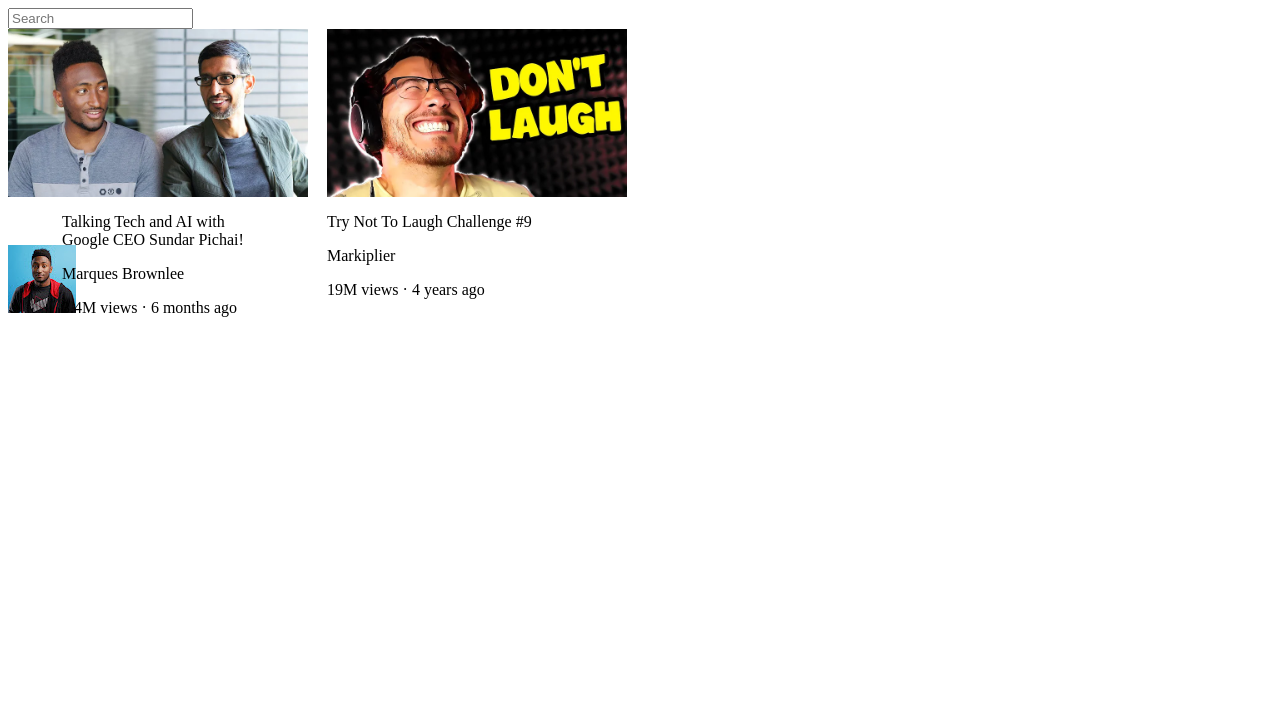
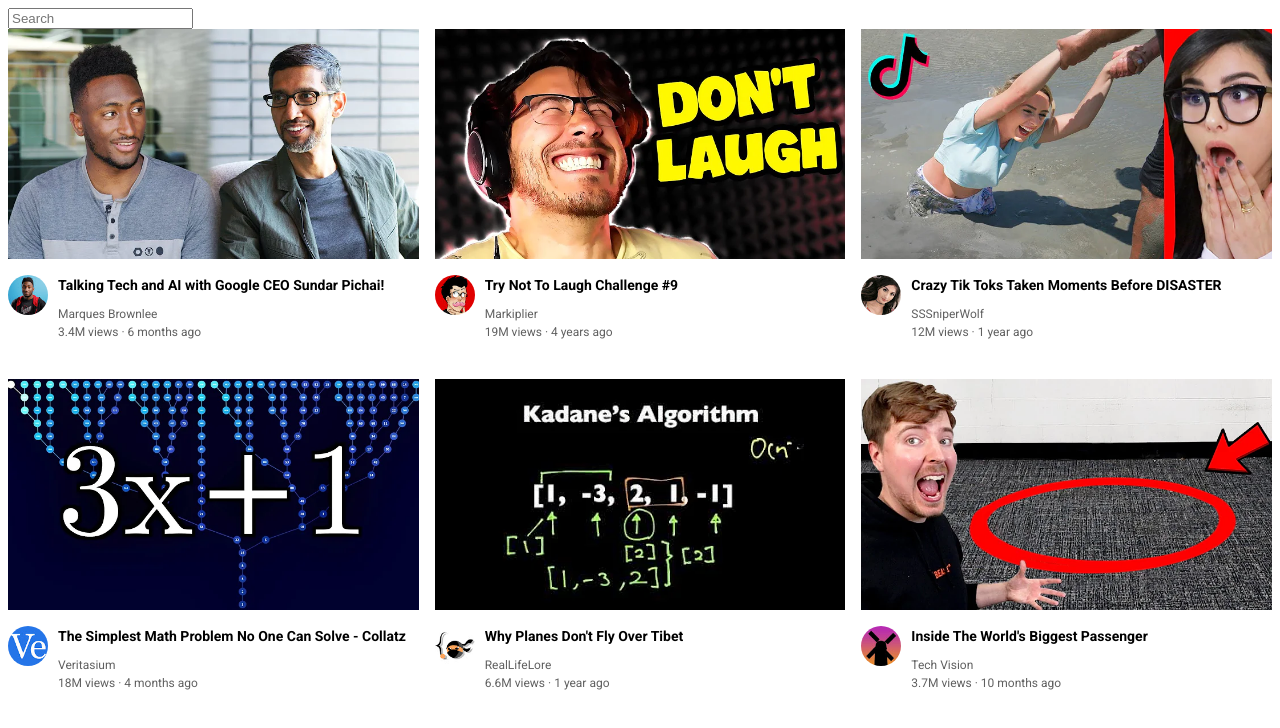
Before and after one commit to JohannesOostenbrink/Myhtmlcssboost, a plain HTML site: page Recreate Youtube/youtube.html in a window 1280 px wide. Drawn offline with Linux system fonts and the light colour scheme.

Commit message:
Showcase Grid Application

```diff
--- a/Recreate Youtube/youtube.css
+++ b/Recreate Youtube/youtube.css
@@ -1,25 +1,60 @@
 .thumbnail{
-    width: 300px;
-    display: block;
+    width: 100%;
+
 }
 
 .search_bar{
     display: block;
 }
 
-.video_preview{
-    width: 300px;
-    display: inline-block;
-    vertical-align: top;
-    margin-right: 15px;
+p{
+    font-family: Roboto, Arial;
+    margin-top: 0;
+    margin-bottom: 0;
+
+}
+
+.video_grid{
+    display: grid;
+    grid-template-columns: 1fr 1fr 1fr;
+    column-gap: 16px;
+    row-gap: 40px;
+}
+
+
+.video_info_grid{
+    display: grid;
+    grid-template-columns: 50px 1fr;
 }
 
 .channel_picture{
-    display: inline-block;
-    width: 50px;
+    vertical-align: top;
 }
 
-.video_info {
-    display: inline-block;
-    width: 200px;
+.profile_picture{
+    width: 40px;
+    border-radius: 50px;
 }
+
+.video_heading{
+    margin-top: 0;
+    font-size: 14px;
+    font-weight: bold;
+    line-height: 20px;
+    margin-bottom: 12px;
+}
+
+.video_author{
+    font-size: 12px;
+    color:rgb(96, 96, 96) ;
+    margin-bottom: 4px;
+}
+
+.video_stats{
+    font-size: 12px;
+    color:rgb(96, 96, 96);
+}
+
+.thumbnail_row{
+    margin-bottom: 12px;
+}
--- a/Recreate Youtube/youtube.html
+++ b/Recreate Youtube/youtube.html
@@ -2,23 +2,27 @@
 <html>
     <head>
         <title>Youtube.com Clone</title>
+        <link rel="preconnect" href="https://fonts.googleapis.com">
+<link rel="preconnect" href="https://fonts.gstatic.com" crossorigin>
+<link href="https://fonts.googleapis.com/css2?family=Open+Sans:wght@300&family=Roboto:ital,wght@0,400;0,700;1,700&display=swap" rel="stylesheet">
         <link rel="stylesheet" href="youtube.css">
     </head>
     <body>
         <input class="search_bar" type="text" placeholder="Search">
 
-        <div class="video_preview">
+        <div class="video_grid">
+          <div class="video_preview">
 
-            <div>
+            <div class="thumbnail_row">
                 <img class="thumbnail" src="thumbnails/thumbnail-1.webp" alt="">
 
             </div>
-            <div>
+            <div class="video_info_grid">
                 <div class="channel_picture">
-                    <img src="channel_img/channel-1.jpeg" alt="">
+                    <img class="profile_picture" src="channel_img/channel-1.jpeg" alt="">
                 </div>
                 <div class="video_info">
-                    <p>
+                    <p class="video_heading">
                         Talking Tech and AI with Google CEO Sundar Pichai!
                       </p>
                       <p class="video_author">
@@ -30,30 +34,152 @@
 
                 </div>
 
+              </div>
 
+        </div>
 
+        <div class="video_preview">
+
+          <div class="thumbnail_row">
+              <img class="thumbnail" src="thumbnails/thumbnail-2.webp" alt="">
+
+          </div>
+          <div class="video_info_grid">
+              <div class="channel_picture">
+                  <img class="profile_picture" src="channel_img/channel-2.jpeg" alt="">
+              </div>
+              <div class="video_info">
+                  <p class="video_heading">
+                    Try Not To Laugh Challenge #9
+                    </p>
+                    <p class="video_author">
+                      Markiplier
+                    </p>
+                    <p class="video_stats">
+                      19M views · 4 years ago
+                    </p>
+
+              </div>
 
             </div>
 
+      </div>
+
+      <div class="video_preview">
+
+        <div class="thumbnail_row">
+            <img class="thumbnail" src="thumbnails/thumbnail-3.webp" alt="">
+
+        </div>
+        <div class="video_info_grid">
+            <div class="channel_picture">
+                <img class="profile_picture" src="channel_img/channel-3.jpeg" alt="">
+            </div>
+            <div class="video_info">
+                <p class="video_heading">
+                  Crazy Tik Toks Taken Moments Before DISASTER
+                  </p>
+                  <p class="video_author">
+                    SSSniperWolf
+                  </p>
+                  <p class="video_stats">
+                    12M views · 1 year ago
+                  </p>
+
+            </div>
+
+          </div>
+
+    </div>
+
+    <div class="video_preview">
+
+      <div class="thumbnail_row">
+          <img class="thumbnail" src="thumbnails/thumbnail-4.webp" alt="">
+
+      </div>
+      <div class="video_info_grid">
+          <div class="channel_picture">
+              <img class="profile_picture" src="channel_img/channel-4.jpeg" alt="">
+          </div>
+          <div class="video_info">
+              <p class="video_heading">
+
+                  The Simplest Math Problem No One Can Solve - Collatz
+                </p>
+                <p class="video_author">
+                  Veritasium
+                </p>
+                <p class="video_stats">
+                  18M views · 4 months ago
+                </p>
+
+          </div>
+
+        </div>
+
+  </div>
+
+  <div class="video_preview">
+
+    <div class="thumbnail_row">
+        <img class="thumbnail" src="thumbnails/thumbnail-5.webp" alt="">
+
+    </div>
+    <div class="video_info_grid">
+        <div class="channel_picture">
+            <img class="profile_picture" src="channel_img/channel-5.jpeg" alt="">
+        </div>
+        <div class="video_info">
+            <p class="video_heading">
+              Why Planes Don't Fly Over Tibet
+              </p>
+              <p class="video_author">
+                RealLifeLore
+              </p>
+              <p class="video_stats">
+                6.6M views · 1 year ago
+              </p>
+
+        </div>
+
+      </div>
+
+</div>
+
+<div class="video_preview">
+
+  <div class="thumbnail_row">
+      <img class="thumbnail" src="thumbnails/thumbnail-6.webp" alt="">
+
+  </div>
+  <div class="video_info_grid">
+      <div class="channel_picture">
+          <img class="profile_picture" src="channel_img/channel-7.jpeg" alt="">
+      </div>
+      <div class="video_info">
+          <p class="video_heading">
+
+            Inside The World's Biggest Passenger
+            </p>
+            <p class="video_author">
+              Tech Vision
+            </p>
+            <p class="video_stats">
+              3.7M views · 10 months ago
+            </p>
+
+      </div>
+
+    </div>
+
+</div>
 
 
 
         </div>
 
-        <div class="video_preview">
-            <img class="thumbnail" src="thumbnails/thumbnail-2.webp" alt="">
 
-            <p>
-              Try Not To Laugh Challenge #9
-
-            </p>
-            <p class="video_author">
-              Markiplier
-            </p>
-            <p class="video_stats">
-              19M views · 4 years ago
-            </p>
-        </div>
 
 
 
```
Also changed, not shown: Practice_Grid/grid.html (added, +117 -0 lines).
